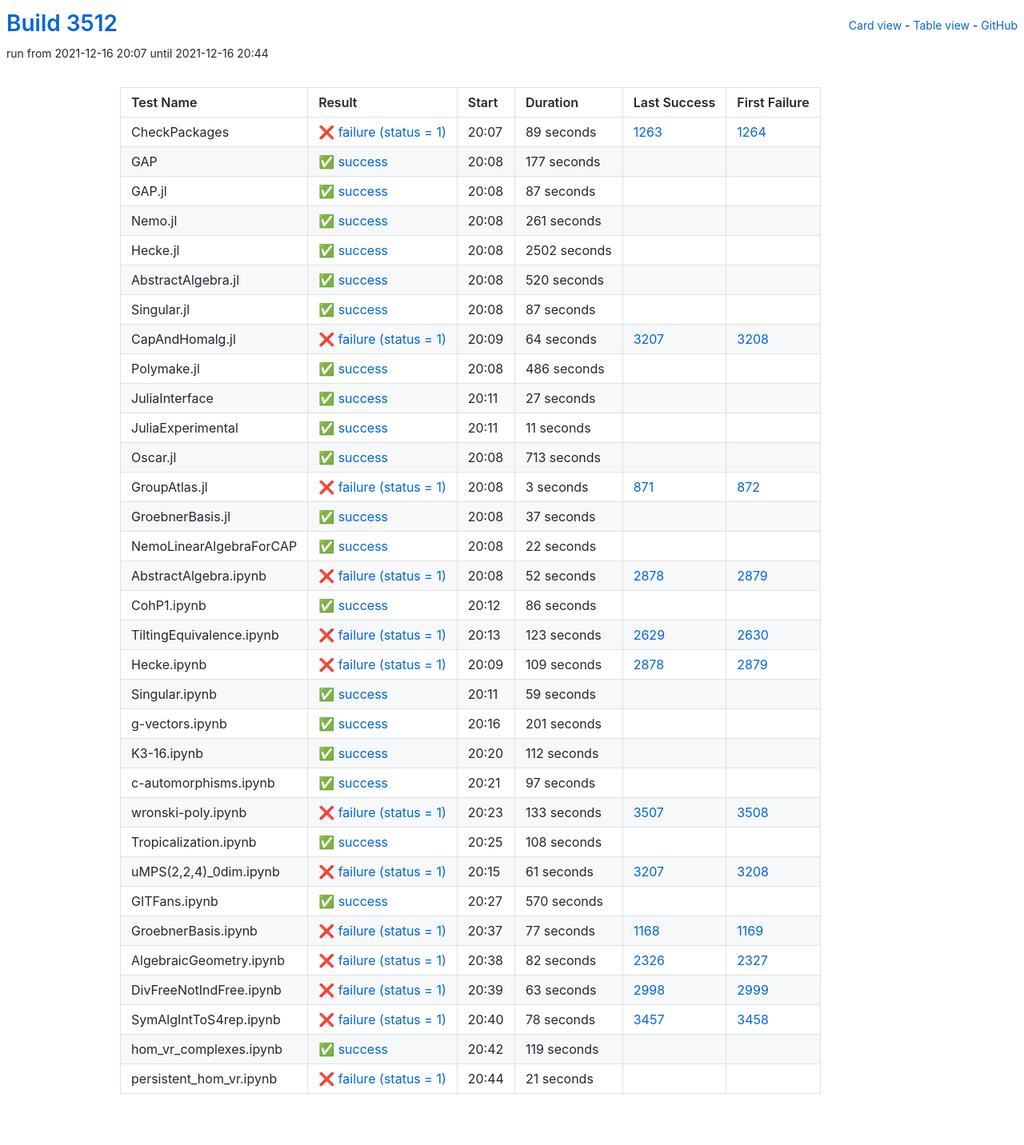
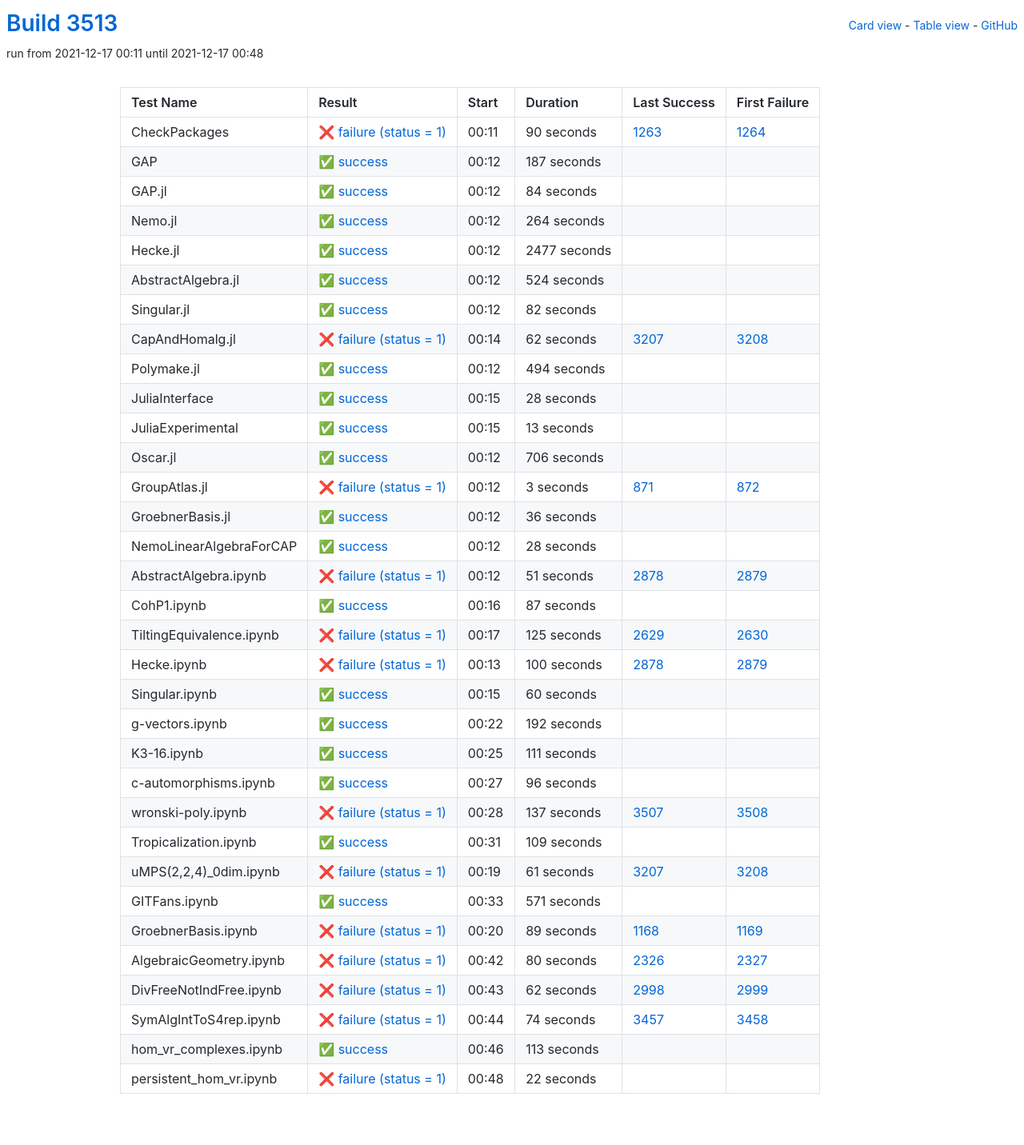
Before and after one commit to oscar-system/oscar-ci-status-stable, a Jekyll site: the page built from table.html, in a window 1280 px wide. Shown: the whole page at 80% size. Built offline with Jekyll 4.4.1, drawn with Linux system fonts in a browser that asks for light colours.

Commit message:
Build #3513

```diff
--- a/_data/ci.yml
+++ b/_data/ci.yml
@@ -1,6 +1,6 @@
 ---
-build: 3512
-build_url: https://oscarci.mathematik.uni-kl.de/job/oscar-stable/3512/
+build: 3513
+build_url: https://oscarci.mathematik.uni-kl.de/job/oscar-stable/3513/
 job: oscar-stable
 organization: oscar-system
 repo: oscar-ci-status-stable
@@ -8,152 +8,152 @@ repourl: https://github.com/oscar-system/oscar-ci-status-stable
 tests:
 - name: CheckPackages
   id: checkpackages
-  log: https://oscarci.mathematik.uni-kl.de/job/oscar-stable/3512/artifact/logs/build-3512/CheckPackages.log
-  start: 2021-12-16 20:07
+  log: https://oscarci.mathematik.uni-kl.de/job/oscar-stable/3513/artifact/logs/build-3513/CheckPackages.log
+  start: 2021-12-17 00:11
   success: false
   exitcode: 1
   status: failure
-  duration: 89
+  duration: 90
   last_success: 1263
   last_success_url: https://oscarci.mathematik.uni-kl.de/job/oscar-stable/1263/
   first_failure: 1264
   first_failure_url: https://oscarci.mathematik.uni-kl.de/job/oscar-stable/1264/
 - name: GAP
   id: gap
-  log: https://oscarci.mathematik.uni-kl.de/job/oscar-stable/3512/artifact/logs/build-3512/GAP.log
-  start: 2021-12-16 20:08
+  log: https://oscarci.mathematik.uni-kl.de/job/oscar-stable/3513/artifact/logs/build-3513/GAP.log
+  start: 2021-12-17 00:12
   success: true
   exitcode: 0
   status: success
-  duration: 177
+  duration: 187
   last_success: false
   last_success_url:
   first_failure: false
   first_failure_url:
 - name: GAP.jl
   id: gap-jl
-  log: https://oscarci.mathematik.uni-kl.de/job/oscar-stable/3512/artifact/logs/build-3512/GAP.jl.log
-  start: 2021-12-16 20:08
+  log: https://oscarci.mathematik.uni-kl.de/job/oscar-stable/3513/artifact/logs/build-3513/GAP.jl.log
+  start: 2021-12-17 00:12
   success: true
   exitcode: 0
   status: success
-  duration: 87
+  duration: 84
   last_success: false
   last_success_url:
   first_failure: false
   first_failure_url:
 - name: Nemo.jl
   id: nemo-jl
-  log: https://oscarci.mathematik.uni-kl.de/job/oscar-stable/3512/artifact/logs/build-3512/Nemo.jl.log
-  start: 2021-12-16 20:08
+  log: https://oscarci.mathematik.uni-kl.de/job/oscar-stable/3513/artifact/logs/build-3513/Nemo.jl.log
+  start: 2021-12-17 00:12
   success: true
   exitcode: 0
   status: success
-  duration: 261
+  duration: 264
   last_success: false
   last_success_url:
   first_failure: false
   first_failure_url:
 - name: Hecke.jl
   id: hecke-jl
-  log: https://oscarci.mathematik.uni-kl.de/job/oscar-stable/3512/artifact/logs/build-3512/Hecke.jl.log
-  start: 2021-12-16 20:08
+  log: https://oscarci.mathematik.uni-kl.de/job/oscar-stable/3513/artifact/logs/build-3513/Hecke.jl.log
+  start: 2021-12-17 00:12
   success: true
   exitcode: 0
   status: success
-  duration: 2502
+  duration: 2477
   last_success: false
   last_success_url:
   first_failure: false
   first_failure_url:
 - name: AbstractAlgebra.jl
   id: abstractalgebra-jl
-  log: https://oscarci.mathematik.uni-kl.de/job/oscar-stable/3512/artifact/logs/build-3512/AbstractAlgebra.jl.log
-  start: 2021-12-16 20:08
+  log: https://oscarci.mathematik.uni-kl.de/job/oscar-stable/3513/artifact/logs/build-3513/AbstractAlgebra.jl.log
+  start: 2021-12-17 00:12
   success: true
   exitcode: 0
   status: success
-  duration: 520
+  duration: 524
   last_success: false
   last_success_url:
   first_failure: false
   first_failure_url:
 - name: Singular.jl
   id: singular-jl
-  log: https://oscarci.mathematik.uni-kl.de/job/oscar-stable/3512/artifact/logs/build-3512/Singular.jl.log
-  start: 2021-12-16 20:08
+  log: https://oscarci.mathematik.uni-kl.de/job/oscar-stable/3513/artifact/logs/build-3513/Singular.jl.log
+  start: 2021-12-17 00:12
   success: true
   exitcode: 0
   status: success
-  duration: 87
+  duration: 82
   last_success: false
   last_success_url:
   first_failure: false
   first_failure_url:
 - name: CapAndHomalg.jl
   id: capandhomalg-jl
-  log: https://oscarci.mathematik.uni-kl.de/job/oscar-stable/3512/artifact/logs/build-3512/CapAndHomalg.jl.log
-  start: 2021-12-16 20:09
+  log: https://oscarci.mathematik.uni-kl.de/job/oscar-stable/3513/artifact/logs/build-3513/CapAndHomalg.jl.log
+  start: 2021-12-17 00:14
   success: false
   exitcode: 1
   status: failure
-  duration: 64
+  duration: 62
   last_success: 3207
   last_success_url: https://oscarci.mathematik.uni-kl.de/job/oscar-stable/3207/
   first_failure: 3208
   first_failure_url: https://oscarci.mathematik.uni-kl.de/job/oscar-stable/3208/
 - name: Polymake.jl
   id: polymake-jl
-  log: https://oscarci.mathematik.uni-kl.de/job/oscar-stable/3512/artifact/logs/build-3512/Polymake.jl.log
-  start: 2021-12-16 20:08
+  log: https://oscarci.mathematik.uni-kl.de/job/oscar-stable/3513/artifact/logs/build-3513/Polymake.jl.log
+  start: 2021-12-17 00:12
   success: true
   exitcode: 0
   status: success
-  duration: 486
+  duration: 494
   last_success: false
   last_success_url:
   first_failure: false
   first_failure_url:
 - name: JuliaInterface
   id: juliainterface
-  log: https://oscarci.mathematik.uni-kl.de/job/oscar-stable/3512/artifact/logs/build-3512/JuliaInterface.log
-  start: 2021-12-16 20:11
+  log: https://oscarci.mathematik.uni-kl.de/job/oscar-stable/3513/artifact/logs/build-3513/JuliaInterface.log
+  start: 2021-12-17 00:15
   success: true
   exitcode: 0
   status: success
-  duration: 27
+  duration: 28
   last_success: false
   last_success_url:
   first_failure: false
   first_failure_url:
 - name: JuliaExperimental
   id: juliaexperimental
-  log: https://oscarci.mathematik.uni-kl.de/job/oscar-stable/3512/artifact/logs/build-3512/JuliaExperimental.log
-  start: 2021-12-16 20:11
+  log: https://oscarci.mathematik.uni-kl.de/job/oscar-stable/3513/artifact/logs/build-3513/JuliaExperimental.log
+  start: 2021-12-17 00:15
   success: true
   exitcode: 0
   status: success
-  duration: 11
+  duration: 13
   last_success: false
   last_success_url:
   first_failure: false
   first_failure_url:
 - name: Oscar.jl
   id: oscar-jl
-  log: https://oscarci.mathematik.uni-kl.de/job/oscar-stable/3512/artifact/logs/build-3512/Oscar.jl.log
-  start: 2021-12-16 20:08
+  log: https://oscarci.mathematik.uni-kl.de/job/oscar-stable/3513/artifact/logs/build-3513/Oscar.jl.log
+  start: 2021-12-17 00:12
   success: true
   exitcode: 0
   status: success
-  duration: 713
+  duration: 706
   last_success: false
   last_success_url:
   first_failure: false
   first_failure_url:
 - name: GroupAtlas.jl
   id: groupatlas-jl
-  log: https://oscarci.mathematik.uni-kl.de/job/oscar-stable/3512/artifact/logs/build-3512/GroupAtlas.jl.log
-  start: 2021-12-16 20:08
+  log: https://oscarci.mathematik.uni-kl.de/job/oscar-stable/3513/artifact/logs/build-3513/GroupAtlas.jl.log
+  start: 2021-12-17 00:12
   success: false
   exitcode: 1
   status: failure
@@ -164,152 +164,152 @@ tests:
   first_failure_url: https://oscarci.mathematik.uni-kl.de/job/oscar-stable/872/
 - name: GroebnerBasis.jl
   id: groebnerbasis-jl
-  log: https://oscarci.mathematik.uni-kl.de/job/oscar-stable/3512/artifact/logs/build-3512/GroebnerBasis.jl.log
-  start: 2021-12-16 20:08
+  log: https://oscarci.mathematik.uni-kl.de/job/oscar-stable/3513/artifact/logs/build-3513/GroebnerBasis.jl.log
+  start: 2021-12-17 00:12
   success: true
   exitcode: 0
   status: success
-  duration: 37
+  duration: 36
   last_success: false
   last_success_url:
   first_failure: false
   first_failure_url:
 - name: NemoLinearAlgebraForCAP
   id: nemolinearalgebraforcap
-  log: https://oscarci.mathematik.uni-kl.de/job/oscar-stable/3512/artifact/logs/build-3512/NemoLinearAlgebraForCAP.log
-  start: 2021-12-16 20:08
+  log: https://oscarci.mathematik.uni-kl.de/job/oscar-stable/3513/artifact/logs/build-3513/NemoLinearAlgebraForCAP.log
+  start: 2021-12-17 00:12
   success: true
   exitcode: 0
   status: success
-  duration: 22
+  duration: 28
   last_success: false
   last_success_url:
   first_failure: false
   first_failure_url:
 - name: AbstractAlgebra.ipynb
   id: abstractalgebra-ipynb
-  log: https://oscarci.mathematik.uni-kl.de/job/oscar-stable/3512/artifact/logs/build-3512/AbstractAlgebra.ipynb.log
-  start: 2021-12-16 20:08
+  log: https://oscarci.mathematik.uni-kl.de/job/oscar-stable/3513/artifact/logs/build-3513/AbstractAlgebra.ipynb.log
+  start: 2021-12-17 00:12
   success: false
   exitcode: 1
   status: failure
-  duration: 52
+  duration: 51
   last_success: 2878
   last_success_url: https://oscarci.mathematik.uni-kl.de/job/oscar-stable/2878/
   first_failure: 2879
   first_failure_url: https://oscarci.mathematik.uni-kl.de/job/oscar-stable/2879/
 - name: CohP1.ipynb
   id: cohp1-ipynb
-  log: https://oscarci.mathematik.uni-kl.de/job/oscar-stable/3512/artifact/logs/build-3512/CohP1.ipynb.log
-  start: 2021-12-16 20:12
+  log: https://oscarci.mathematik.uni-kl.de/job/oscar-stable/3513/artifact/logs/build-3513/CohP1.ipynb.log
+  start: 2021-12-17 00:16
   success: true
   exitcode: 0
   status: success
-  duration: 86
+  duration: 87
   last_success: false
   last_success_url:
   first_failure: false
   first_failure_url:
 - name: TiltingEquivalence.ipynb
   id: tiltingequivalence-ipynb
-  log: https://oscarci.mathematik.uni-kl.de/job/oscar-stable/3512/artifact/logs/build-3512/TiltingEquivalence.ipynb.log
-  start: 2021-12-16 20:13
+  log: https://oscarci.mathematik.uni-kl.de/job/oscar-stable/3513/artifact/logs/build-3513/TiltingEquivalence.ipynb.log
+  start: 2021-12-17 00:17
   success: false
   exitcode: 1
   status: failure
-  duration: 123
+  duration: 125
   last_success: 2629
   last_success_url: https://oscarci.mathematik.uni-kl.de/job/oscar-stable/2629/
   first_failure: 2630
   first_failure_url: https://oscarci.mathematik.uni-kl.de/job/oscar-stable/2630/
 - name: Hecke.ipynb
   id: hecke-ipynb
-  log: https://oscarci.mathematik.uni-kl.de/job/oscar-stable/3512/artifact/logs/build-3512/Hecke.ipynb.log
-  start: 2021-12-16 20:09
+  log: https://oscarci.mathematik.uni-kl.de/job/oscar-stable/3513/artifact/logs/build-3513/Hecke.ipynb.log
+  start: 2021-12-17 00:13
   success: false
   exitcode: 1
   status: failure
-  duration: 109
+  duration: 100
   last_success: 2878
   last_success_url: https://oscarci.mathematik.uni-kl.de/job/oscar-stable/2878/
   first_failure: 2879
   first_failure_url: https://oscarci.mathematik.uni-kl.de/job/oscar-stable/2879/
 - name: Singular.ipynb
   id: singular-ipynb
-  log: https://oscarci.mathematik.uni-kl.de/job/oscar-stable/3512/artifact/logs/build-3512/Singular.ipynb.log
-  start: 2021-12-16 20:11
+  log: https://oscarci.mathematik.uni-kl.de/job/oscar-stable/3513/artifact/logs/build-3513/Singular.ipynb.log
+  start: 2021-12-17 00:15
   success: true
   exitcode: 0
   status: success
-  duration: 59
+  duration: 60
   last_success: false
   last_success_url:
   first_failure: false
   first_failure_url:
 - name: g-vectors.ipynb
   id: g-vectors-ipynb
-  log: https://oscarci.mathematik.uni-kl.de/job/oscar-stable/3512/artifact/logs/build-3512/g-vectors.ipynb.log
-  start: 2021-12-16 20:16
+  log: https://oscarci.mathematik.uni-kl.de/job/oscar-stable/3513/artifact/logs/build-3513/g-vectors.ipynb.log
+  start: 2021-12-17 00:22
   success: true
   exitcode: 0
   status: success
-  duration: 201
+  duration: 192
   last_success: false
   last_success_url:
   first_failure: false
   first_failure_url:
 - name: K3-16.ipynb
   id: k3-16-ipynb
-  log: https://oscarci.mathematik.uni-kl.de/job/oscar-stable/3512/artifact/logs/build-3512/K3-16.ipynb.log
-  start: 2021-12-16 20:20
+  log: https://oscarci.mathematik.uni-kl.de/job/oscar-stable/3513/artifact/logs/build-3513/K3-16.ipynb.log
+  start: 2021-12-17 00:25
   success: true
   exitcode: 0
   status: success
-  duration: 112
+  duration: 111
   last_success: false
   last_success_url:
   first_failure: false
   first_failure_url:
 - name: c-automorphisms.ipynb
   id: c-automorphisms-ipynb
-  log: https://oscarci.mathematik.uni-kl.de/job/oscar-stable/3512/artifact/logs/build-3512/c-automorphisms.ipynb.log
-  start: 2021-12-16 20:21
+  log: https://oscarci.mathematik.uni-kl.de/job/oscar-stable/3513/artifact/logs/build-3513/c-automorphisms.ipynb.log
+  start: 2021-12-17 00:27
   success: true
   exitcode: 0
   status: success
-  duration: 97
+  duration: 96
   last_success: false
   last_success_url:
   first_failure: false
   first_failure_url:
 - name: wronski-poly.ipynb
   id: wronski-poly-ipynb
-  log: https://oscarci.mathematik.uni-kl.de/job/oscar-stable/3512/artifact/logs/build-3512/wronski-poly.ipynb.log
-  start: 2021-12-16 20:23
+  log: https://oscarci.mathematik.uni-kl.de/job/oscar-stable/3513/artifact/logs/build-3513/wronski-poly.ipynb.log
+  start: 2021-12-17 00:28
   success: false
   exitcode: 1
   status: failure
-  duration: 133
+  duration: 137
   last_success: 3507
   last_success_url: https://oscarci.mathematik.uni-kl.de/job/oscar-stable/3507/
   first_failure: 3508
   first_failure_url: https://oscarci.mathematik.uni-kl.de/job/oscar-stable/3508/
 - name: Tropicalization.ipynb
   id: tropicalization-ipynb
-  log: https://oscarci.mathematik.uni-kl.de/job/oscar-stable/3512/artifact/logs/build-3512/Tropicalization.ipynb.log
-  start: 2021-12-16 20:25
+  log: https://oscarci.mathematik.uni-kl.de/job/oscar-stable/3513/artifact/logs/build-3513/Tropicalization.ipynb.log
+  start: 2021-12-17 00:31
   success: true
   exitcode: 0
   status: success
-  duration: 108
+  duration: 109
   last_success: false
   last_success_url:
   first_failure: false
   first_failure_url:
 - name: uMPS(2,2,4)_0dim.ipynb
   id: umps-2-2-4-0dim-ipynb
-  log: https://oscarci.mathematik.uni-kl.de/job/oscar-stable/3512/artifact/logs/build-3512/uMPS-2-2-4-_0dim.ipynb.log
-  start: 2021-12-16 20:15
+  log: https://oscarci.mathematik.uni-kl.de/job/oscar-stable/3513/artifact/logs/build-3513/uMPS-2-2-4-_0dim.ipynb.log
+  start: 2021-12-17 00:19
   success: false
   exitcode: 1
   status: failure
@@ -320,84 +320,84 @@ tests:
   first_failure_url: https://oscarci.mathematik.uni-kl.de/job/oscar-stable/3208/
 - name: GITFans.ipynb
   id: gitfans-ipynb
-  log: https://oscarci.mathematik.uni-kl.de/job/oscar-stable/3512/artifact/logs/build-3512/GITFans.ipynb.log
-  start: 2021-12-16 20:27
+  log: https://oscarci.mathematik.uni-kl.de/job/oscar-stable/3513/artifact/logs/build-3513/GITFans.ipynb.log
+  start: 2021-12-17 00:33
   success: true
   exitcode: 0
   status: success
-  duration: 570
+  duration: 571
   last_success: false
   last_success_url:
   first_failure: false
   first_failure_url:
 - name: GroebnerBasis.ipynb
   id: groebnerbasis-ipynb
-  log: https://oscarci.mathematik.uni-kl.de/job/oscar-stable/3512/artifact/logs/build-3512/GroebnerBasis.ipynb.log
-  start: 2021-12-16 20:37
+  log: https://oscarci.mathematik.uni-kl.de/job/oscar-stable/3513/artifact/logs/build-3513/GroebnerBasis.ipynb.log
+  start: 2021-12-17 00:20
   success: false
   exitcode: 1
   status: failure
-  duration: 77
+  duration: 89
   last_success: 1168
   last_success_url: https://oscarci.mathematik.uni-kl.de/job/oscar-stable/1168/
   first_failure: 1169
   first_failure_url: https://oscarci.mathematik.uni-kl.de/job/oscar-stable/1169/
 - name: AlgebraicGeometry.ipynb
   id: algebraicgeometry-ipynb
-  log: https://oscarci.mathematik.uni-kl.de/job/oscar-stable/3512/artifact/logs/build-3512/AlgebraicGeometry.ipynb.log
-  start: 2021-12-16 20:38
+  log: https://oscarci.mathematik.uni-kl.de/job/oscar-stable/3513/artifact/logs/build-3513/AlgebraicGeometry.ipynb.log
+  start: 2021-12-17 00:42
   success: false
   exitcode: 1
   status: failure
-  duration: 82
+  duration: 80
   last_success: 2326
   last_success_url: https://oscarci.mathematik.uni-kl.de/job/oscar-stable/2326/
   first_failure: 2327
   first_failure_url: https://oscarci.mathematik.uni-kl.de/job/oscar-stable/2327/
 - name: DivFreeNotIndFree.ipynb
   id: divfreenotindfree-ipynb
-  log: https://oscarci.mathematik.uni-kl.de/job/oscar-stable/3512/artifact/logs/build-3512/DivFreeNotIndFree.ipynb.log
-  start: 2021-12-16 20:39
+  log: https://oscarci.mathematik.uni-kl.de/job/oscar-stable/3513/artifact/logs/build-3513/DivFreeNotIndFree.ipynb.log
+  start: 2021-12-17 00:43
   success: false
   exitcode: 1
   status: failure
-  duration: 63
+  duration: 62
   last_success: 2998
   last_success_url: https://oscarci.mathematik.uni-kl.de/job/oscar-stable/2998/
   first_failure: 2999
   first_failure_url: https://oscarci.mathematik.uni-kl.de/job/oscar-stable/2999/
 - name: SymAlgIntToS4rep.ipynb
   id: symalginttos4rep-ipynb
-  log: https://oscarci.mathematik.uni-kl.de/job/oscar-stable/3512/artifact/logs/build-3512/SymAlgIntToS4rep.ipynb.log
-  start: 2021-12-16 20:40
+  log: https://oscarci.mathematik.uni-kl.de/job/oscar-stable/3513/artifact/logs/build-3513/SymAlgIntToS4rep.ipynb.log
+  start: 2021-12-17 00:44
   success: false
   exitcode: 1
   status: failure
-  duration: 78
+  duration: 74
   last_success: 3457
   last_success_url: https://oscarci.mathematik.uni-kl.de/job/oscar-stable/3457/
   first_failure: 3458
   first_failure_url: https://oscarci.mathematik.uni-kl.de/job/oscar-stable/3458/
 - name: hom_vr_complexes.ipynb
   id: hom-vr-complexes-ipynb
-  log: https://oscarci.mathematik.uni-kl.de/job/oscar-stable/3512/artifact/logs/build-3512/hom_vr_complexes.ipynb.log
-  start: 2021-12-16 20:42
+  log: https://oscarci.mathematik.uni-kl.de/job/oscar-stable/3513/artifact/logs/build-3513/hom_vr_complexes.ipynb.log
+  start: 2021-12-17 00:46
   success: true
   exitcode: 0
   status: success
-  duration: 119
+  duration: 113
   last_success: false
   last_success_url:
   first_failure: false
   first_failure_url:
 - name: persistent_hom_vr.ipynb
   id: persistent-hom-vr-ipynb
-  log: https://oscarci.mathematik.uni-kl.de/job/oscar-stable/3512/artifact/logs/build-3512/persistent_hom_vr.ipynb.log
-  start: 2021-12-16 20:44
+  log: https://oscarci.mathematik.uni-kl.de/job/oscar-stable/3513/artifact/logs/build-3513/persistent_hom_vr.ipynb.log
+  start: 2021-12-17 00:48
   success: false
   exitcode: 1
   status: failure
-  duration: 21
+  duration: 22
   last_success: false
   last_success_url:
   first_failure: false
```
Also changed, not shown: README.md.
